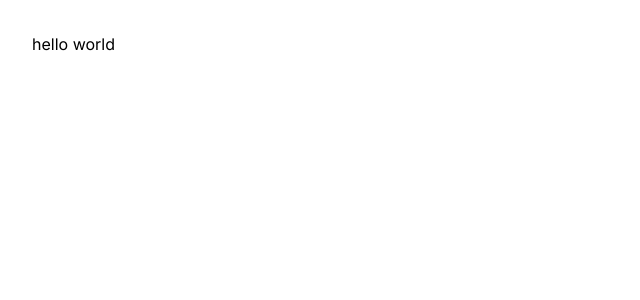
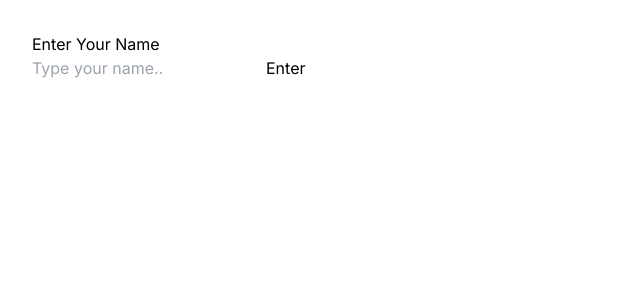
Before and after one commit to MJahidH/profile-prediction, a Next.js app in the folder profile-predictor/: page / in a window 1280 px wide. Shown: the top 300 px of the page, without its empty margins (0-640 px from the left). Built offline with nearby package versions, Linux system fonts and the light colour scheme.

Commit message:
form created, no functionlity yet

```diff
--- /dev/null
+++ b/profile-predictor/src/app/names/page.tsx
@@ -0,0 +1,6 @@
+
+export default function Home() {
+    return (
+  <h1>this is the names </h1>
+    );
+  }
--- a/profile-predictor/src/app/page.tsx
+++ b/profile-predictor/src/app/page.tsx
@@ -1,7 +1,13 @@
-
-
 export default function Home() {
   return (
-<h1>hello world</h1>
+    <div>
+      <div>
+        <h1>Enter Your Name</h1>
+      </div>
+      <form>
+        <input type="text" placeholder="Type your name.."/>
+        <button type="submit">Enter</button>
+      </form>
+    </div>
   );
 }
```
